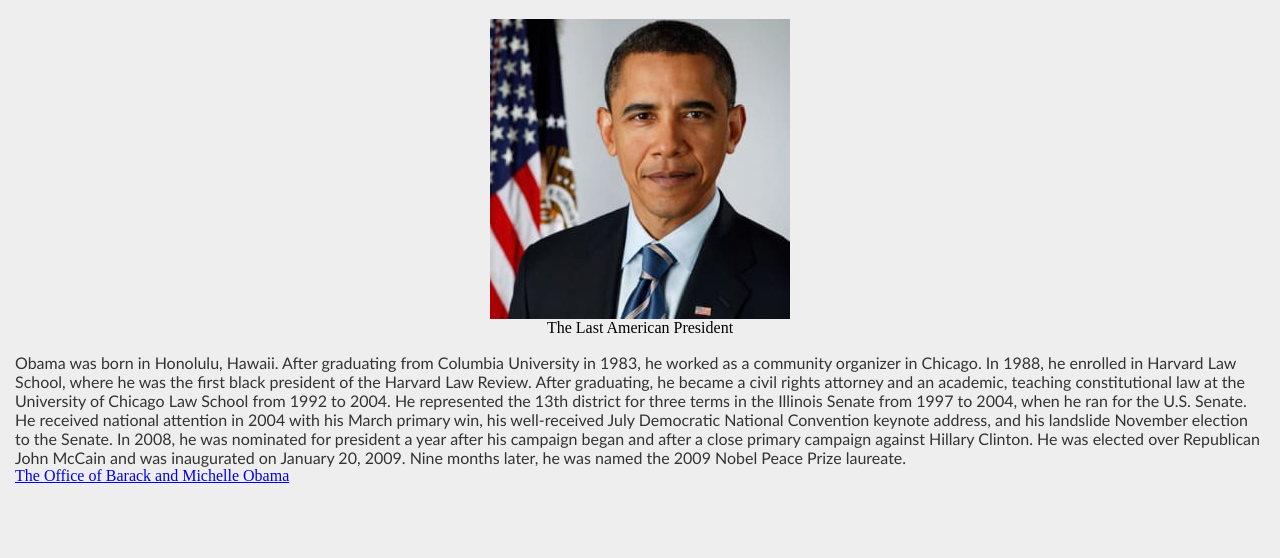
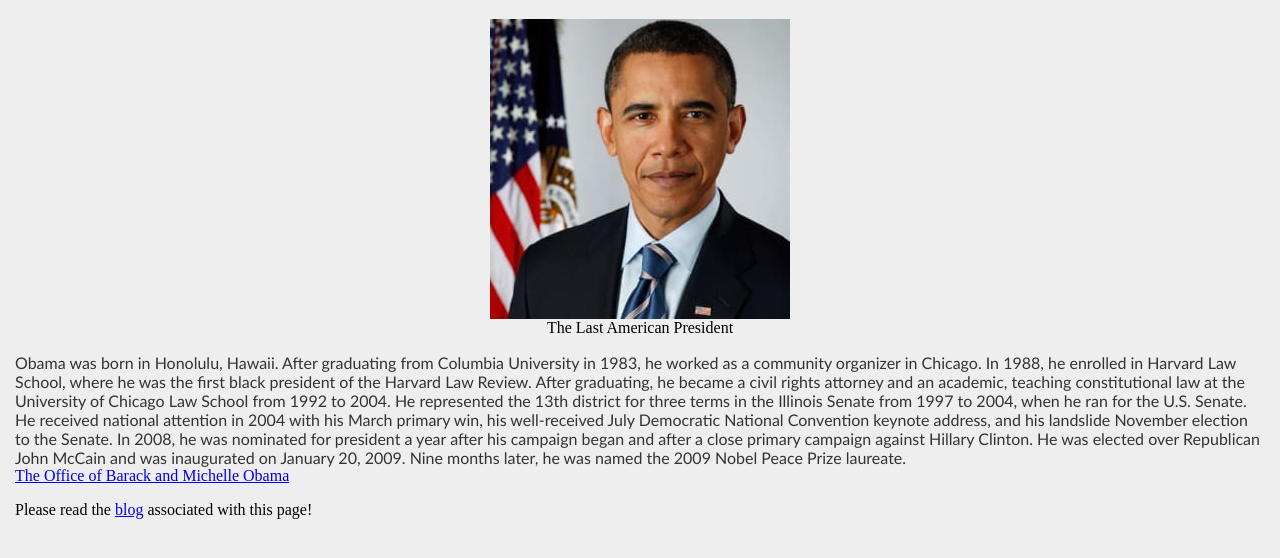
Before and after one commit to tmax818/day1, a plain HTML site: page index.html in a window 1280 px wide. Shown: the part 106-664 px from the top of the page. Drawn offline with Linux system fonts and the light colour scheme.

Commit message:
add blog link.

```diff
--- a/index.html
+++ b/index.html
@@ -19,6 +19,8 @@
 
     <a href="https://barackobama.com/" id="tribute-link" target="_blank">The Office of Barack and Michelle Obama</a>
 
+    <p>Please read the <a href="https://medium.com/@tylermaxwell/180-websites-in-180-days-14a3c18f4984">blog</a> associated with this page!</p>
+
     <script
       src="https://cdn.freecodecamp.org/testable-projects-fcc/v1/bundle.js"
     />
```
